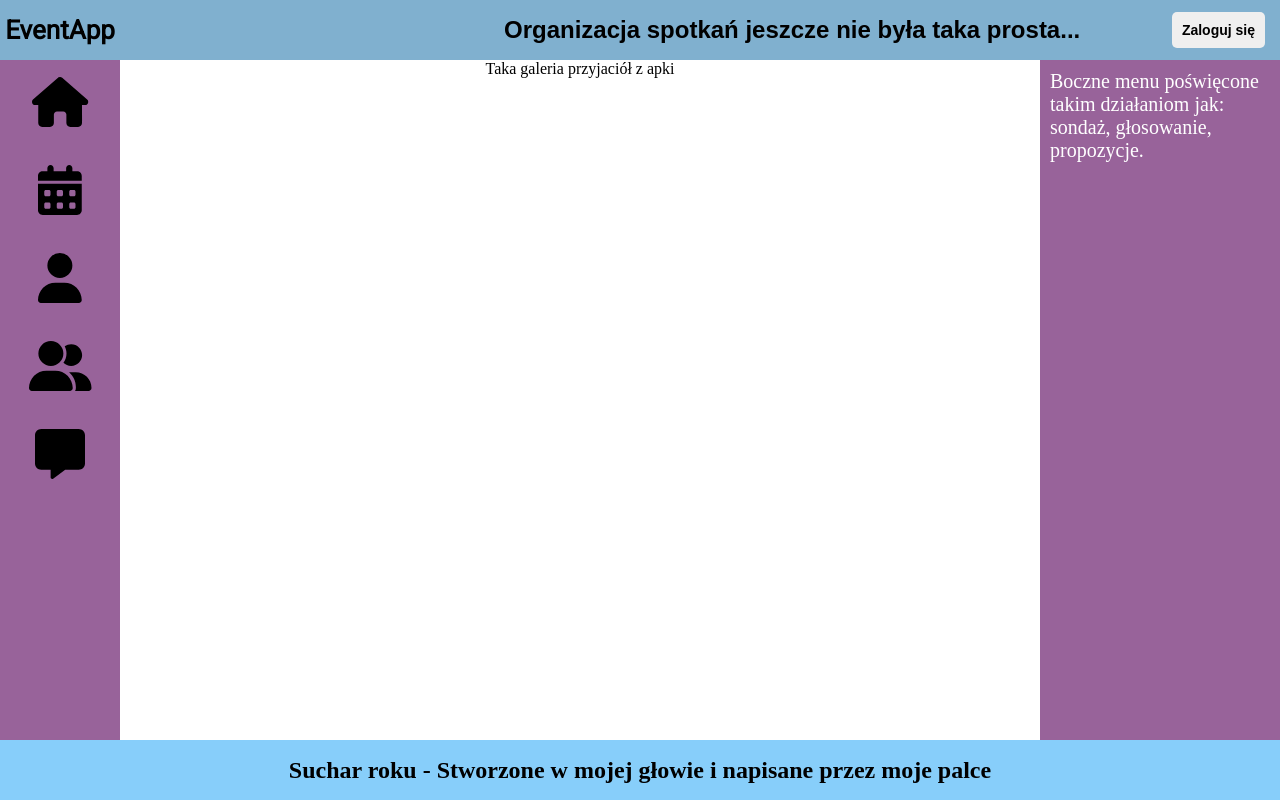
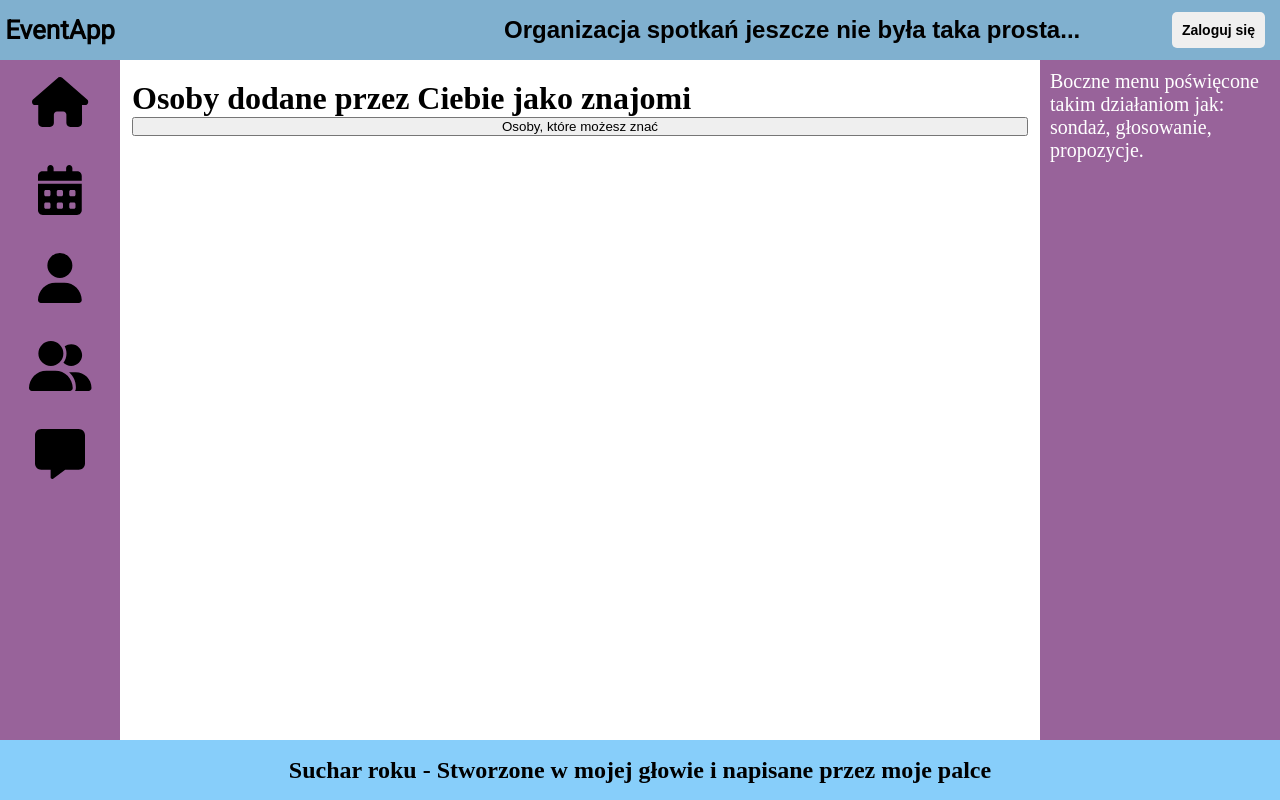
Before and after one commit to JakubSosn/EventApp, a React (Create React App) app: page /friends in a window 1280 px wide. Built offline with nearby package versions, Linux system fonts and the light colour scheme.

Commit message:
Added random friends by fetch API

```diff
--- a/src/components/Friends.jsx
+++ b/src/components/Friends.jsx
@@ -1,6 +1,53 @@
+import { useState } from "react";
+
+import FriendsList from "./FriendsList";
+
+import styles from './Friends.module.css'
+
 const Friends = () => {
+
+  const [listOfFriends, setlistOfFriends] = useState([]);
+  const [loading, setLoading] = useState(true);
+  const [error, setError] = useState(null);
+
+  const API = 'https://randomuser.me/api/?results=3';
+
+  const getRandomUsers = () => {
+
+    fetch(API)
+    .then(response => {
+      if(response.ok) {
+        return response.json()
+      }
+      throw response
+    })
+    .then(data => {
+      setlistOfFriends(data.results);
+    })
+    .catch(error => {
+      console.error('Error fetching data', error);
+      setError(error);
+    })
+    .finally(() => {
+      setLoading(false);
+    })
+
+    if (loading) return 'Loading...';
+    if (error) return 'Error!';
+  }
+
+
   return (
-    <p>Taka galeria przyjaciół z apki</p>
+    <div className={styles.container}>
+      <h1>Osoby dodane przez Ciebie jako znajomi</h1>
+      <div>
+        <ul>
+          {listOfFriends && <FriendsList listOfFriends={listOfFriends} />}
+        </ul>
+      </div>
+      <button onClick={getRandomUsers}>Osoby, które możesz znać</button>
+    </div>
+
   );
 }
 
--- /dev/null
+++ b/src/components/Friends.module.css
@@ -0,0 +1,7 @@
+.container {
+  display: flex;
+  flex-direction: column;
+  height: 70vh;
+  width: 70vw;
+  margin-top: 20px;
+}
--- /dev/null
+++ b/src/components/FriendsList.jsx
@@ -0,0 +1,18 @@
+import styles from './FriendsList.module.css'
+
+const FriendsList = ({listOfFriends}) => {
+
+  const friend = listOfFriends.map(data => (
+    <div className={styles.friend} key={data.login.uuid}>
+      <img className={styles.img} src={data.picture.medium} alt={data.name.last}/>
+      <p>{data.name.first} {data.name.last}</p>
+    </div>
+  ))
+  return (
+    <div>
+      {friend}
+    </div>
+  );
+}
+
+export default FriendsList;
--- /dev/null
+++ b/src/components/FriendsList.module.css
@@ -0,0 +1,10 @@
+.friend {
+  display: block;
+
+}
+
+.img {
+  height: 120px;
+  width: 120px;
+
+}
```
